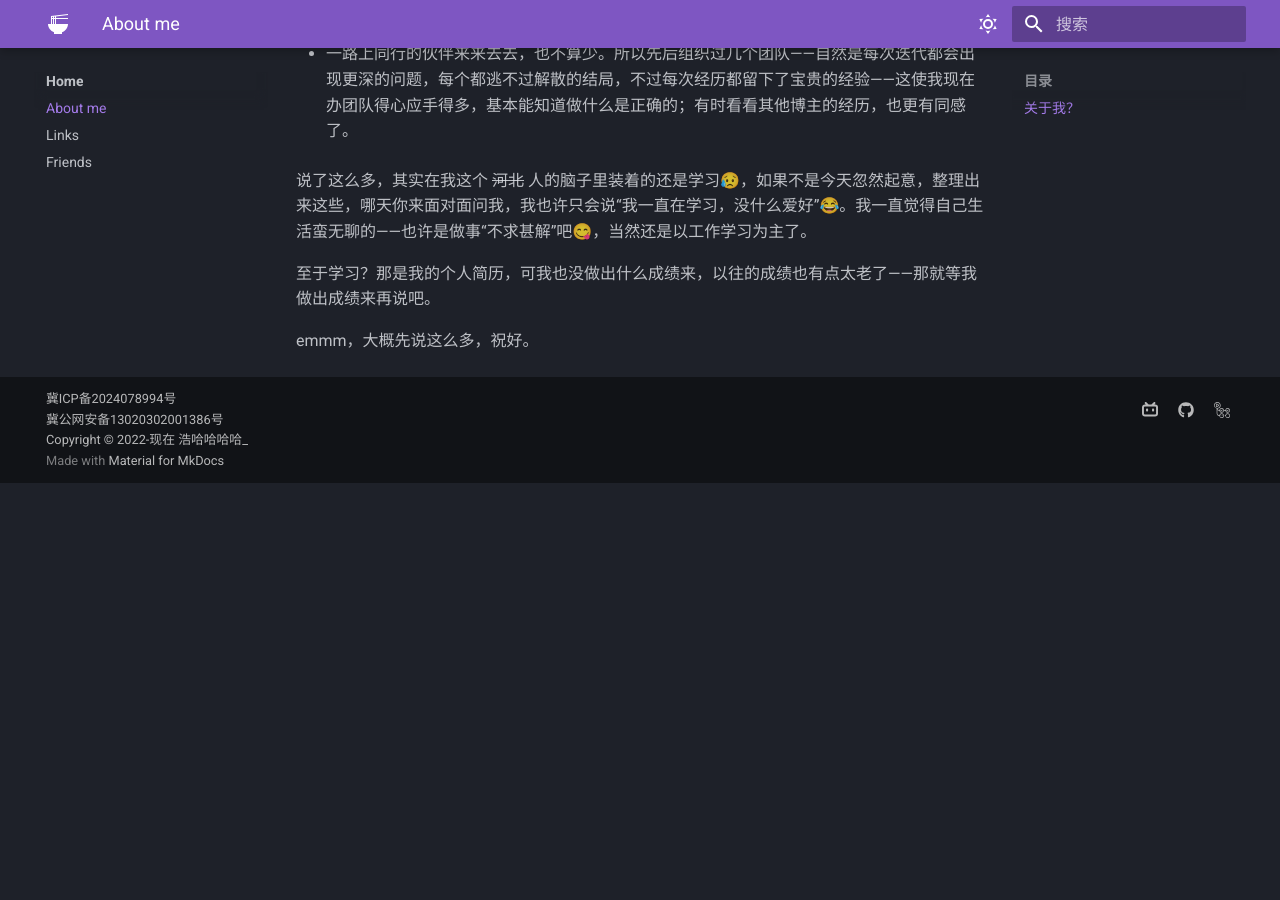
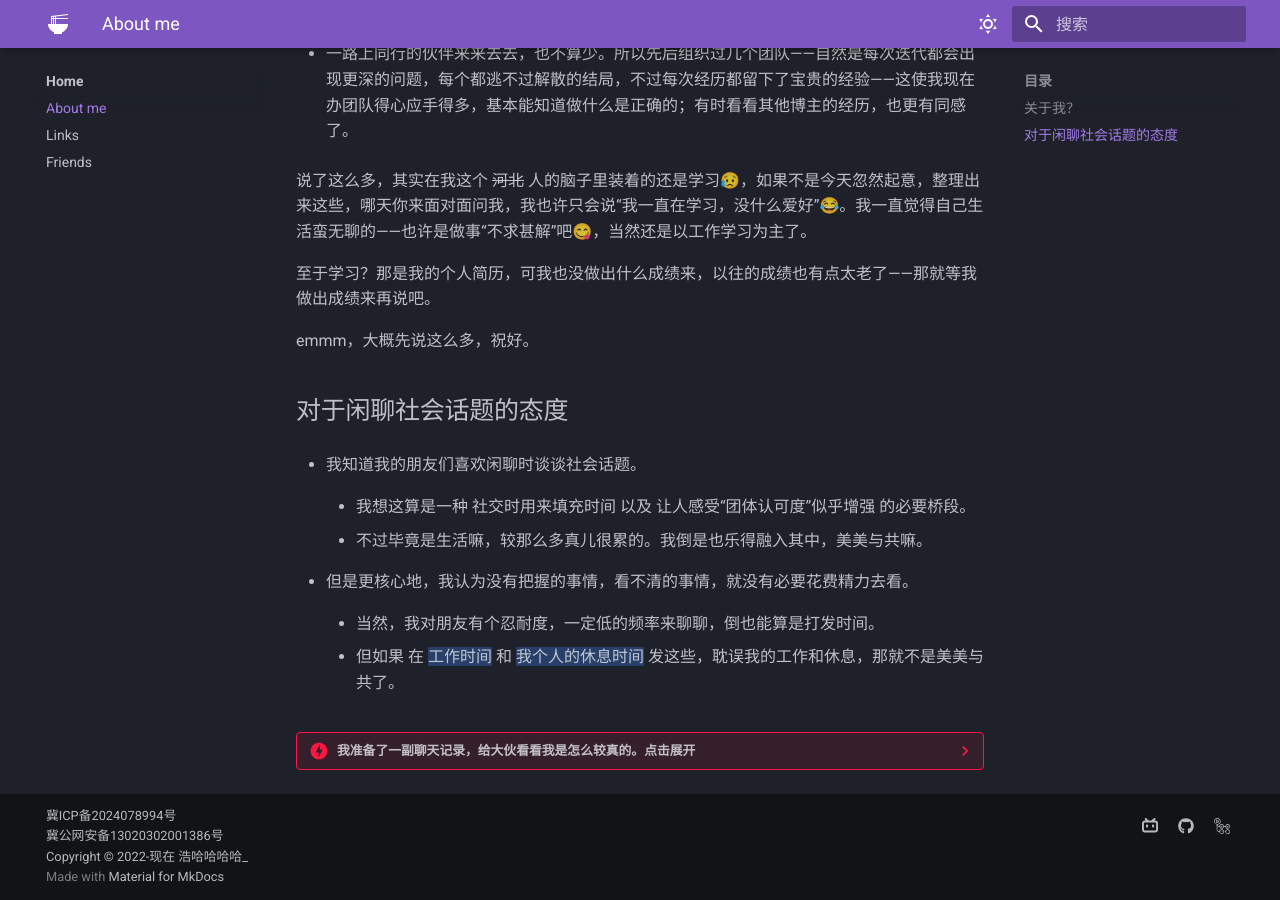
Before and after one commit to Haohahahaha/HomePage, an MkDocs documentation site: the page built from docs/me.md, in a window 1280 px wide and 900 px high, scrolled down 1270 px. Built offline with MkDocs 1.6.1 and Material for MkDocs 9.7.7, drawn with Linux system fonts in a browser that asks for light colours; before the commit the page ends 1753 px from its top, so only the background shows below that.

Commit message:
2025-06-25_18:09:25 update

```diff
--- a/docs/me.md
+++ b/docs/me.md
@@ -1,6 +1,8 @@
 # About me
 
 ??? info "更新记录"
+
+    - 20250625：更新对于社会话题的态度
 
     - 20250226：先写点吧……
 
@@ -45,3 +47,21 @@
 至于学习？那是我的个人简历，可我也没做出什么成绩来，以往的成绩也有点太老了——那就等我做出成绩来再说吧。
 
 emmm，大概先说这么多，祝好。
+
+## 对于闲聊社会话题的态度
+
+- 我知道我的朋友们喜欢闲聊时谈谈社会话题。
+
+    - 我想这算是一种 社交时用来填充时间 以及 让人感受“团体认可度”似乎增强 的必要桥段。
+
+    - 不过毕竟是生活嘛，较那么多真儿很累的。我倒是也乐得融入其中，美美与共嘛。
+
+- 但是更核心地，我认为没有把握的事情，看不清的事情，就没有必要花费精力去看。
+
+    - 当然，我对朋友有个忍耐度，一定低的频率来聊聊，倒也能算是打发时间。
+
+    - 但如果 在 {==工作时间==} 和 {==我个人的休息时间==} 发这些，耽误我的工作和休息，那就不是美美与共了。
+
+??? danger "我准备了一副聊天记录，给大伙看看我是怎么较真的。点击展开"
+
+    ![annoying-man](./pic/social_topics.JPG)
```
Also changed, not shown: 1 other file.
